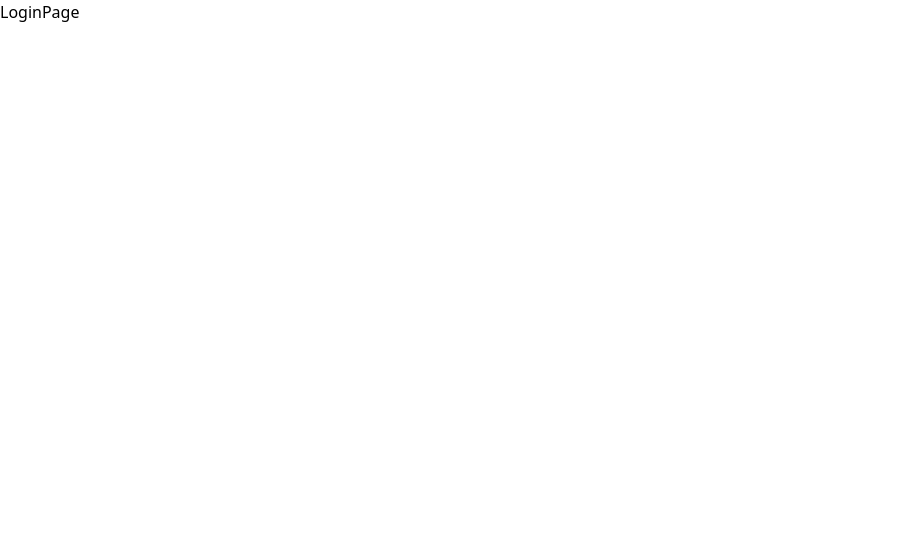
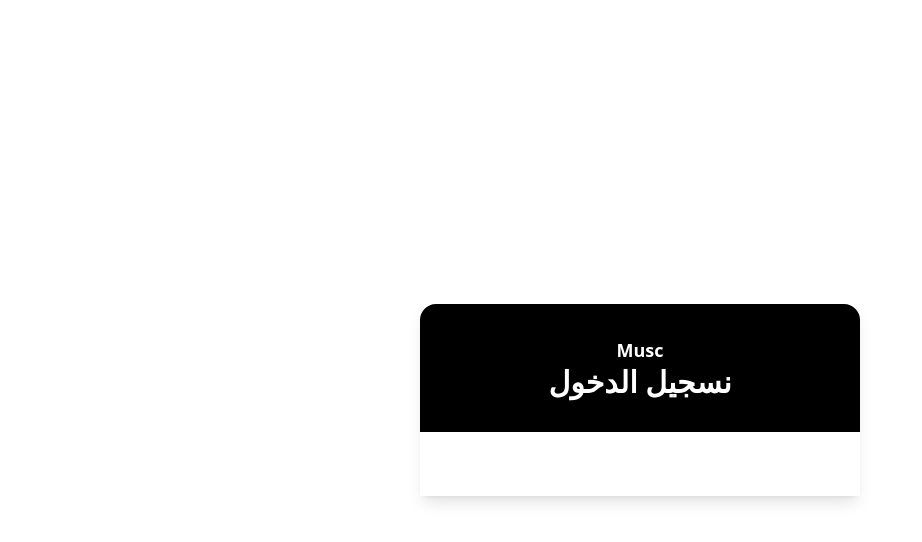
Before and after one commit to AhmedAbozaid9/musk-admin, a React (Vite) app: page /login in a window 1280 px wide. Shown: the top 542 px of the page, without its empty margins (0-922 px from the left). Built offline with nearby package versions, Linux system fonts and the light colour scheme.

Commit message:
adds login layout

```diff
--- a/src/pages/LoginPage.tsx
+++ b/src/pages/LoginPage.tsx
@@ -1,5 +1,15 @@
 const LoginPage = () => {
-  return <div>LoginPage</div>;
+  return (
+    <div className="flex flex-col items-center justify-center h-screen">
+      <div className=" shadow-lg">
+        <div className="rounded-t-2xl  text-center bg-black text-white px-32 py-8">
+          <h1 className="text-lg font-semibold">Musc</h1>
+          <h2 className="text-3xl font-semibold">نسجيل الدخول</h2>
+        </div>
+        <form className="px-16 py-8"></form>
+      </div>
+    </div>
+  );
 };
 
 export default LoginPage;
```
